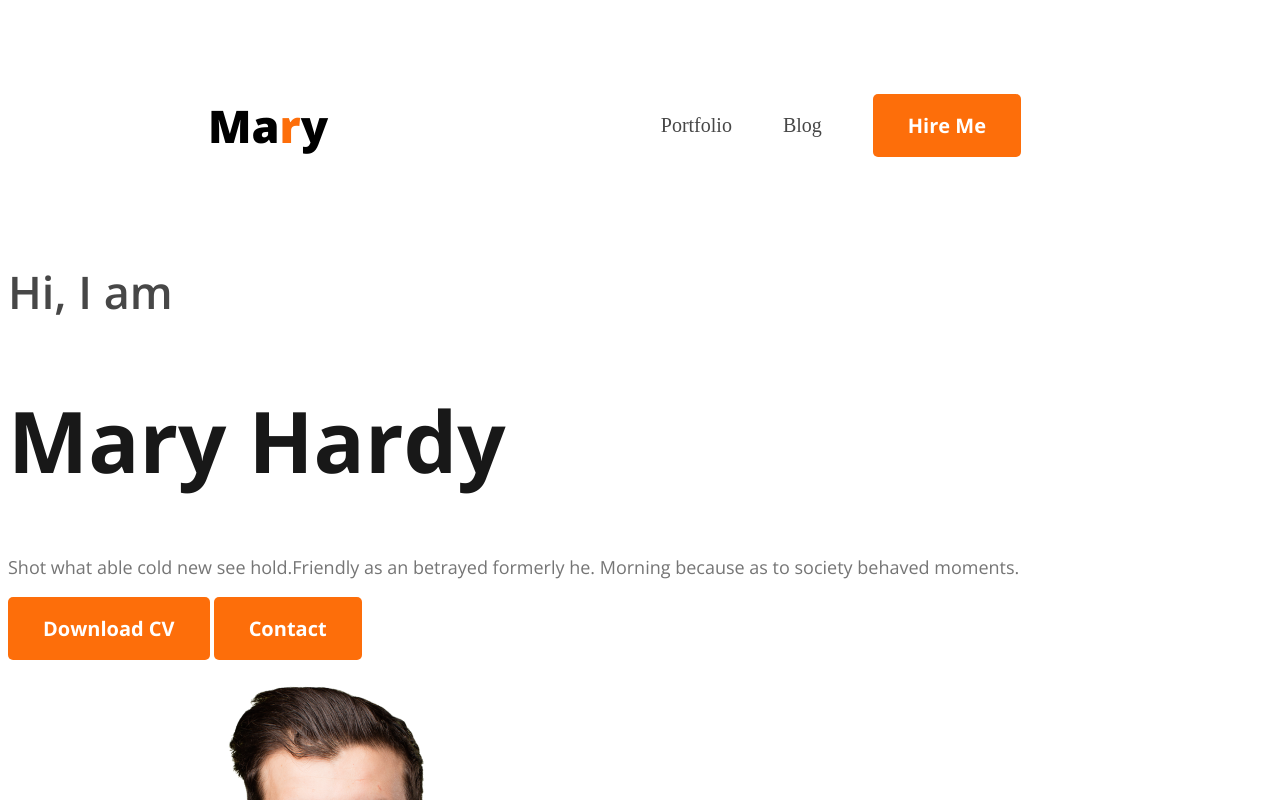
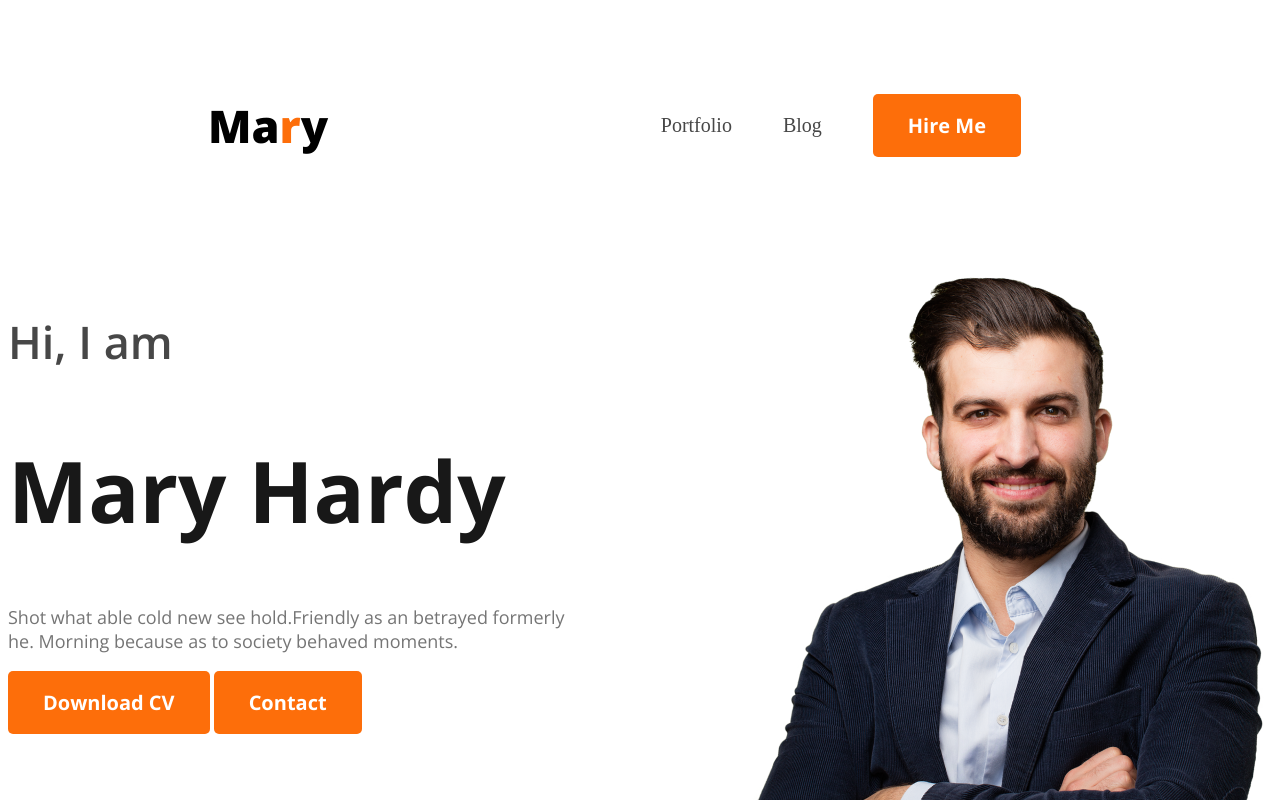
Before and after one commit to shanjidarahaman/portfolio, a plain HTML site: page index.html in a window 1280 px wide. Shown: the top 800 px of the page. Drawn offline with nearby package versions, Linux system fonts and the light colour scheme.

Commit message:
banner style

```diff
--- a/index.html
+++ b/index.html
@@ -25,7 +25,7 @@
                 <button class="btn-primary">Download CV</button>
                 <button class="btn-primary">Contact</button>
             </div>
-            <img src="../portfolio/images/hardy.png" alt="">
+            <img class="banner-image" src="../portfolio/images/hardy.png" alt="">
         </div>
     </header>
 </body>
--- a/portfolio.css
+++ b/portfolio.css
@@ -21,6 +21,10 @@
 
 .header {
     background-image: url(../portfolio/images/developer.png) url(../portfolio/images/header_bg.png);
+    background-repeat: no-repeat;
+    background-position: top right , top bottom;
+
+
 }
 /* nav styles  */
 nav {
@@ -55,6 +59,20 @@ nav li a {
 }
 
 /* banner styles */
+.content-banner{
+    width: 585px;
+    height: 356px;
+    left: 230px;
+    right: 785px;
+    top: 297px;
+    bottom: 0px;
+}
+.banner {
+    display: flex;
+    justify-content: space-between;
+
+
+}
 .banner-greetings {
     font-family: Open Sans;
     font-size: 45px;
@@ -73,3 +91,7 @@ nav li a {
     font-weight: 400;
 
 }
+.banner-image {
+    max-width: 584px; ;
+    max-height: 676px;
+}
```
